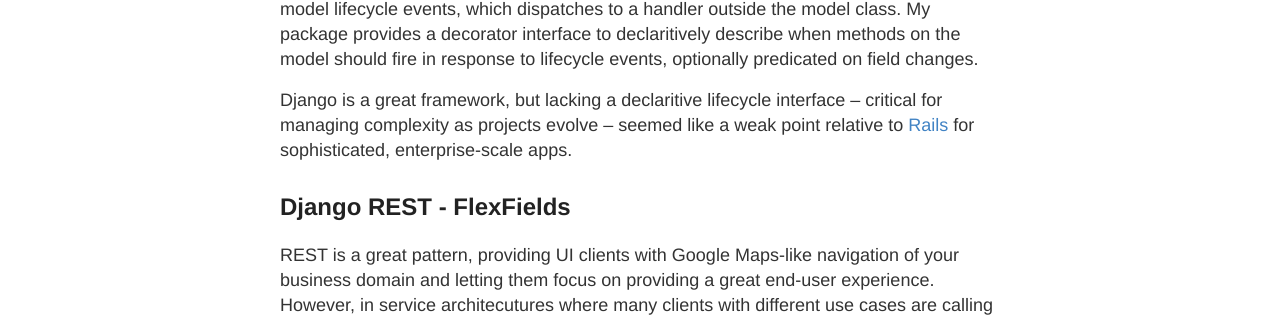
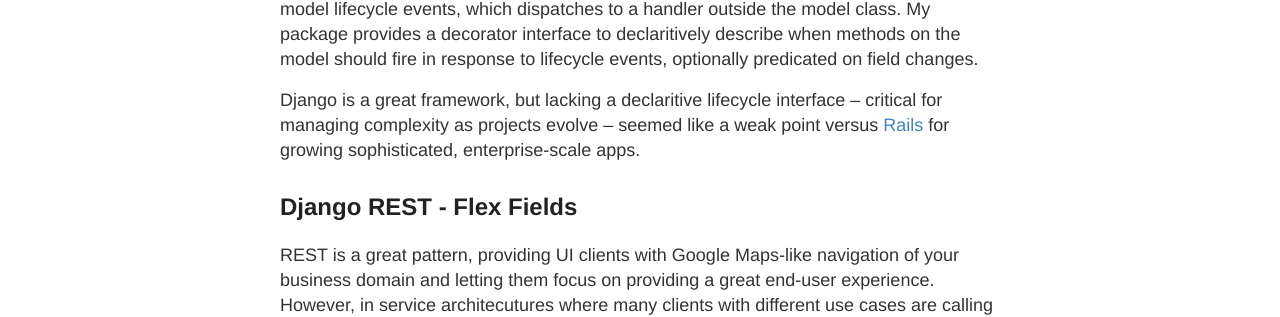
Before and after one commit to rsinger86/rsinger86.github.io, a Jekyll site: the page built from projects.md, in a window 1280 px wide. Shown: the part 245-562 px from the top of the page. Built offline with Jekyll 4.4.1, drawn with Linux system fonts in a browser that asks for light colours.

Commit message:
Tweaks prose

```diff
--- a/projects.md
+++ b/projects.md
@@ -8,9 +8,9 @@ permalink: /projects/
 
 I wrote this <a href="https://github.com/rsinger86/django-lifecycle" target="_blank">package</a> to address what I saw as a weakness in Django's <a href="https://docs.djangoproject.com/en/dev/topics/signals/" target="_blank">built-in approach</a> to model lifecycle events, which dispatches to a handler outside the model class. My package provides a decorator interface to declaritively describe when methods on the model should fire in response to lifecycle events, optionally predicated on field changes.
 
-Django is a great framework, but lacking a declaritive lifecycle interface -- critical for managing complexity as projects evolve -- seemed like a weak point relative to <a href="https://guides.rubyonrails.org/active_record_callbacks.html" target="_blank">Rails</a> for sophisticated, enterprise-scale apps.
+Django is a great framework, but lacking a declaritive lifecycle interface -- critical for managing complexity as projects evolve -- seemed like a weak point versus <a href="https://guides.rubyonrails.org/active_record_callbacks.html" target="_blank">Rails</a> for growing sophisticated, enterprise-scale apps.
 
-## Django REST - FlexFields
+## Django REST - Flex Fields
 
 REST is a great pattern, providing UI clients with Google Maps-like navigation of your business domain and letting them focus on providing a great end-user experience. However, in service architecutures where many clients with different use cases are calling upon your REST services, it can be useful to offer them slightly different resource representations on the fly, rather than having to add a multitude of resources to the REST interface.
 
```
